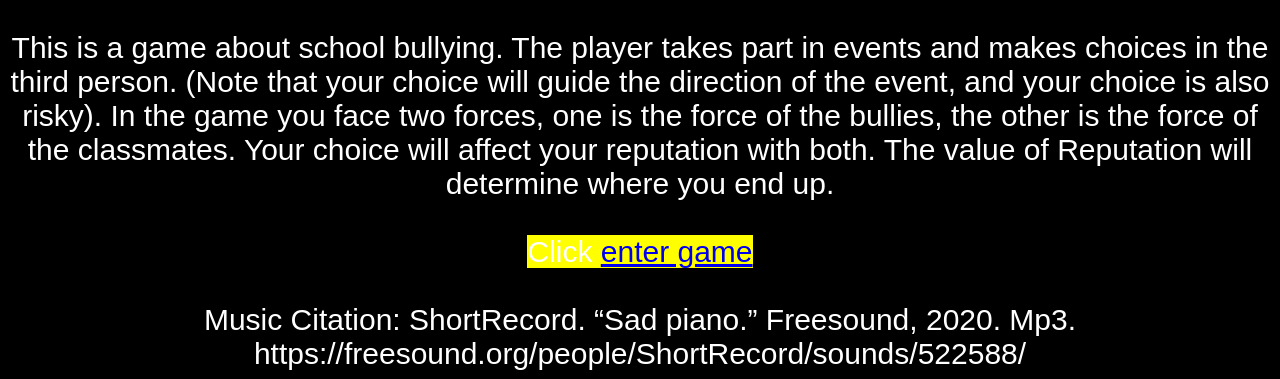
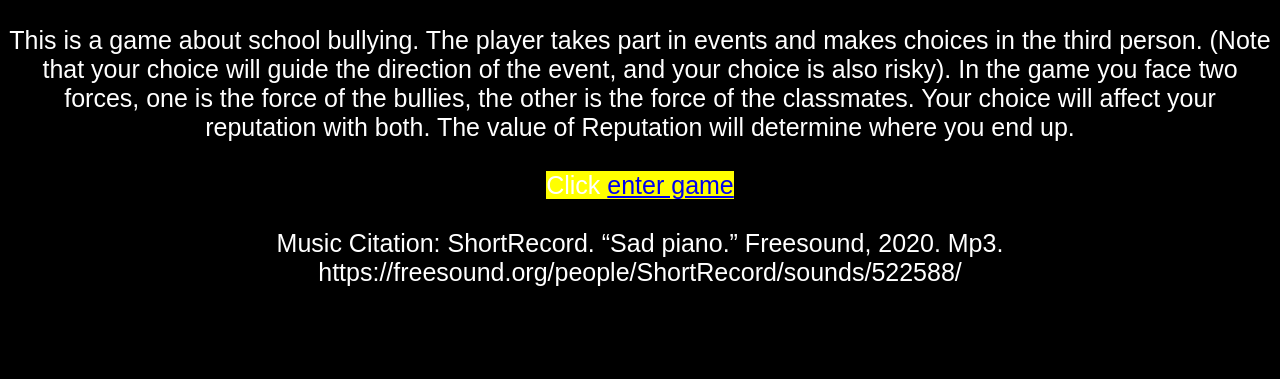
Before and after one commit to sdu5/twine, a plain HTML site: page index.html in a window 1280 px wide. Shown: the part 485-864 px from the top of the page. After the commit the page ends 800 px from the top, so only its background shows below. Drawn offline with Linux system fonts and the light colour scheme.

Commit message:
Update index.html

```diff
--- a/index.html
+++ b/index.html
@@ -4,7 +4,7 @@
 body {
 background-color: black;
 color: white;
-font-size: 30px;
+font-size: 25px;
 font-family: Arial, Helvetica, sans-serif;
 }
 </style>
@@ -18,7 +18,7 @@ This is a game about school bullying. The player takes part in events and makes
         <span style="background-color: #FFFF00">
 Click <a href="https://sdu5.github.io/twine/my_twine.html">enter game </a>
   </span>
-
+        </body>
 <br><br>
 Music Citation:
 ShortRecord. “Sad piano.” Freesound, 2020. Mp3.
```
